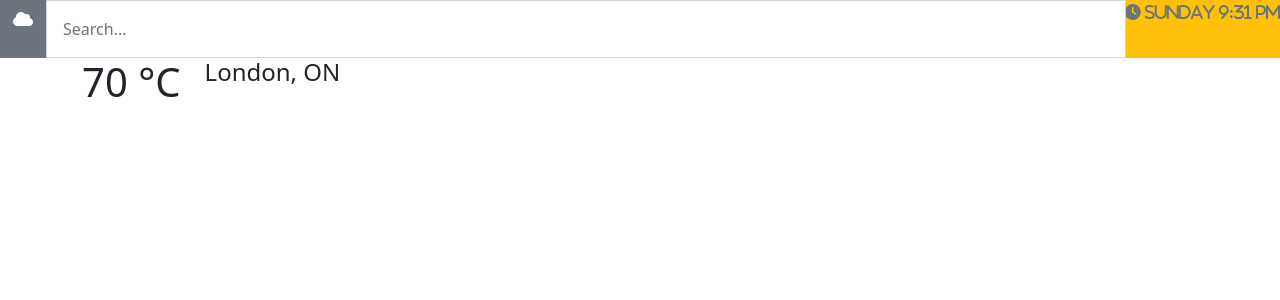
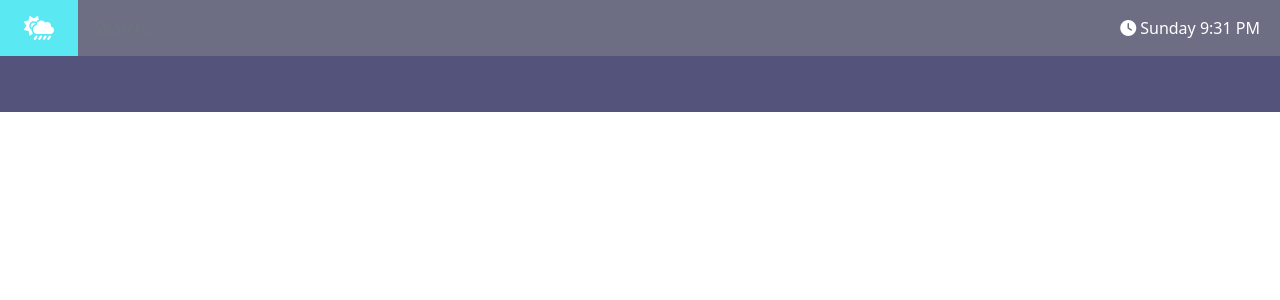
Before and after one commit to subtlemocha00/final-portfolio, a React (Vite) app in the folder react_projects/weather-app/: page / in a window 1280 px wide. Shown: the top 300 px of the page. Built offline with nearby package versions, Linux system fonts and the light colour scheme.

Commit message:
styling changes

```diff
--- a/react_projects/weather-app/index.html
+++ b/react_projects/weather-app/index.html
@@ -13,6 +13,7 @@
 			href="https://cdnjs.cloudflare.com/ajax/libs/font-awesome/6.4.2/css/all.min.css"
 			rel="stylesheet"
 		/>
+		<link rel="stylesheet" href="./src/App.css" />
 		<script
 			src="https://cdn.jsdelivr.net/npm/bootstrap@5.2.3/dist/js/bootstrap.bundle.min.js"
 			integrity="sha384-kenU1KFdBIe4zVF0s0G1M5b4hcpxyD9F7jL+jjXkk+Q2h455rYXK/7HAuoJl+0I4"
--- a/react_projects/weather-app/src/App.css
+++ b/react_projects/weather-app/src/App.css
@@ -1,3 +1,40 @@
 :root {
 	font-family: Arial, Helvetica, sans-serif;
+	--bg-main-light: rgb(109, 109, 131);
+	--bg-main-dark: rgb(83, 83, 124);
+	--bg-main-blue: rgb(90, 233, 243);
+	--font-color-light: rgb(83, 83, 124);
+	--font-color-dark: rgb(255, 255, 255);
 }
+
+::placeholder {
+	color: var(--font-color-dark);
+}
+::-ms-input-placeholder {
+	/* Edge 12-18 */
+	color: var(--font-color-dark);
+}
+input:focus {
+	color: var(--font-color-dark);
+}
+
+.bg-main-blue {
+	background-color: var(--bg-main-blue);
+}
+
+.bg-main-light {
+	background-color: var(--bg-main-light);
+	color: var(--font-color-dark);
+}
+.bg-main-dark {
+	background-color: var(--bg-main-dark);
+	color: var(--font-color-light);
+}
+.bg-main-light:focus {
+	background-color: var(--bg-main-light);
+	color: var(--font-color-dark);
+}
+
+i.fa-cloud-sun-rain {
+	font-size: 1.5rem;
+}
--- a/react_projects/weather-app/src/App.jsx
+++ b/react_projects/weather-app/src/App.jsx
@@ -1,11 +1,11 @@
 // import { useState } from "react";
 import Header from "./Header";
-import "./App.css";
+// import "./App.css";
 import TodaysWeather from "./TodaysWeather";
 
 function App() {
 	return (
-		<div className="">
+		<div className="bg-main-dark">
 			<Header />
 			<TodaysWeather />
 			{/* <Hourly /> */}
--- a/react_projects/weather-app/src/Header.jsx
+++ b/react_projects/weather-app/src/Header.jsx
@@ -1,21 +1,21 @@
 export default function Header() {
 	return (
-		<section className="bg-secondary text-center text-warning">
-			<div className="input-group bg-secondary m-0 p-0">
-				<div className="btn">
-					<i className="fas fa-cloud text-white"></i>
+		<section className="text-center">
+			<div className="input-group bg-main-light m-0 p-0">
+				<div className="d-flex align-items-center bg-main-blue px-4">
+					<i className="fas fa-cloud-sun-rain text-white"></i>
 				</div>
 				<input
 					id="searchInput"
-					className="form-control p-3 m-0"
-					type="search"
+					className="form-control p-3 m-0 bg-main-light border-0"
+					type="text"
 					placeholder="Search..."
 				></input>
 				<label className="form-label sr-only" htmlFor="searchInput">
 					Search
 				</label>
-				<div className="bg-warning text-secondary">
-					<i className="fas fa-clock "> Sunday 9:31 PM</i>
+				<div className="text-white p-1 me-3 d-flex align-items-center">
+					<i className="fas fa-clock p-1"></i> Sunday 9:31 PM
 				</div>
 			</div>
 		</section>
```
